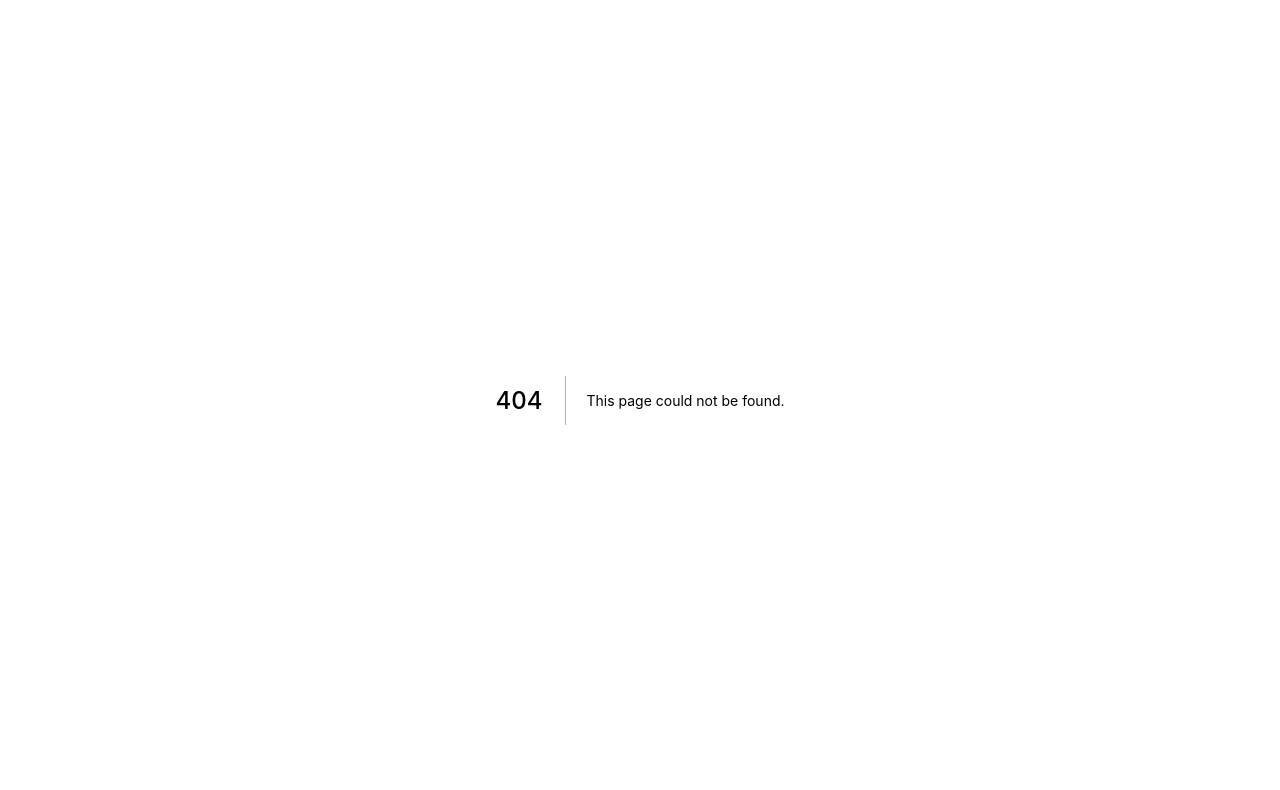
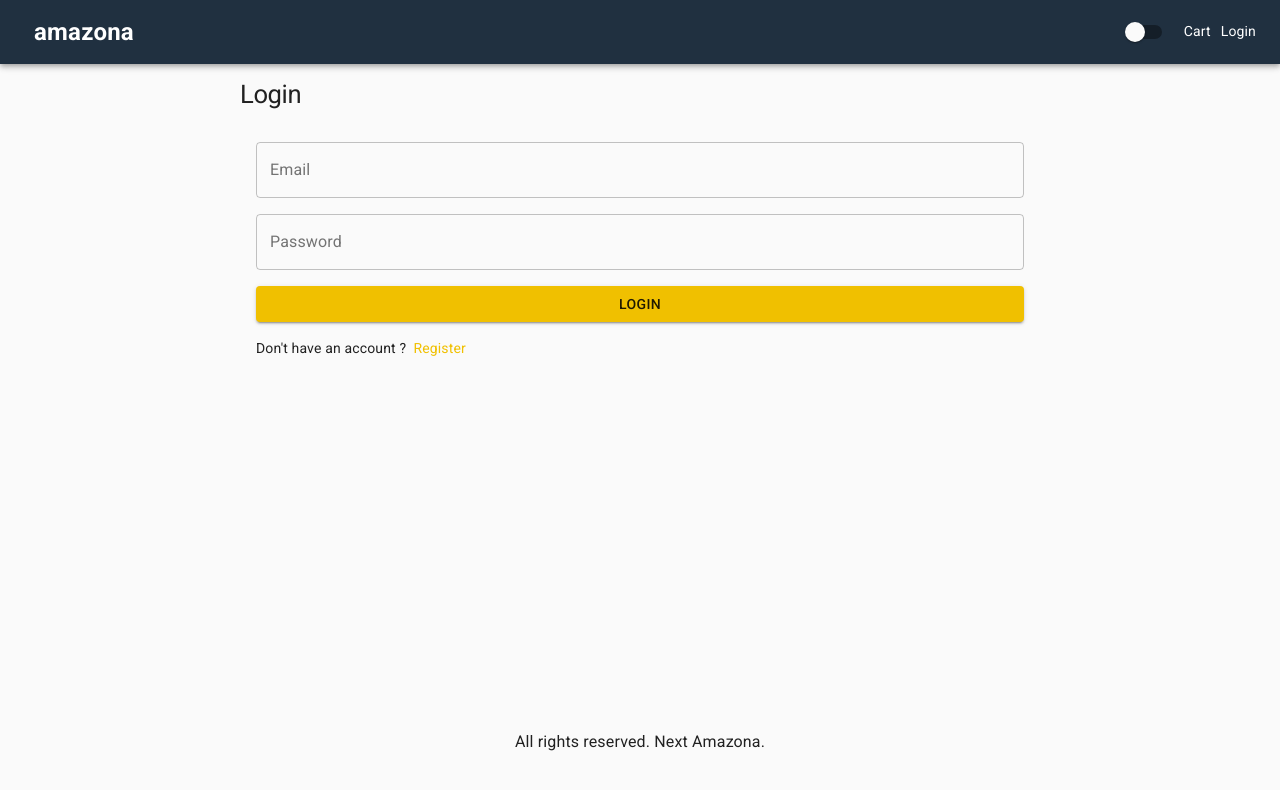
Before and after one commit to Khaleeno/amazona, a Next.js app: page /login in a window 1280 px wide. Before the commit this address had no page. Shown: the top 790 px of the page. Built offline with nearby package versions, Linux system fonts and the light colour scheme.

Commit message:
Create Login Page

```diff
--- /dev/null
+++ b/pages/login.js
@@ -0,0 +1,56 @@
+import {
+  Button,
+  Link,
+  List,
+  ListItem,
+  TextField,
+  Typography,
+} from "@material-ui/core"
+import React from "react"
+import NextLink from "next/link"
+import Layout from "../components/Layout"
+import useStyles from "../utils/styles"
+
+export default function Login() {
+  const classes = useStyles()
+  return (
+    <Layout title="Login">
+      <form className={classes.form}>
+        <Typography component="h1" variant="h1">
+          Login
+        </Typography>
+        <List>
+          <ListItem>
+            <TextField
+              variant="outlined"
+              fullWidth
+              id="email"
+              label="Email"
+              inputProps={{ type: "email" }}
+            ></TextField>
+          </ListItem>
+          <ListItem>
+            <TextField
+              variant="outlined"
+              fullWidth
+              id="password"
+              label="Password"
+              inputProps={{ type: "password" }}
+            ></TextField>
+          </ListItem>
+          <ListItem>
+            <Button variant="contained" type="submit" fullWidth color="primary">
+              Login
+            </Button>
+          </ListItem>
+          <ListItem>
+            Don't have an account ? &nbsp;
+            <NextLink href="/register" passHref>
+              <Link>Register</Link>
+            </NextLink>
+          </ListItem>
+        </List>
+      </form>
+    </Layout>
+  )
+}
--- a/utils/styles.js
+++ b/utils/styles.js
@@ -25,6 +25,10 @@
   section: {
     marginTop: 10,
     marginBottom: 10,
+  },
+  form: {
+    maxWidth: 800,
+    margin: '0 auto'
   }
 })
 
```
Also changed, not shown: pages/cart.js (+13 -1 lines), pages/shipping.js (added, +13 -0 lines).
